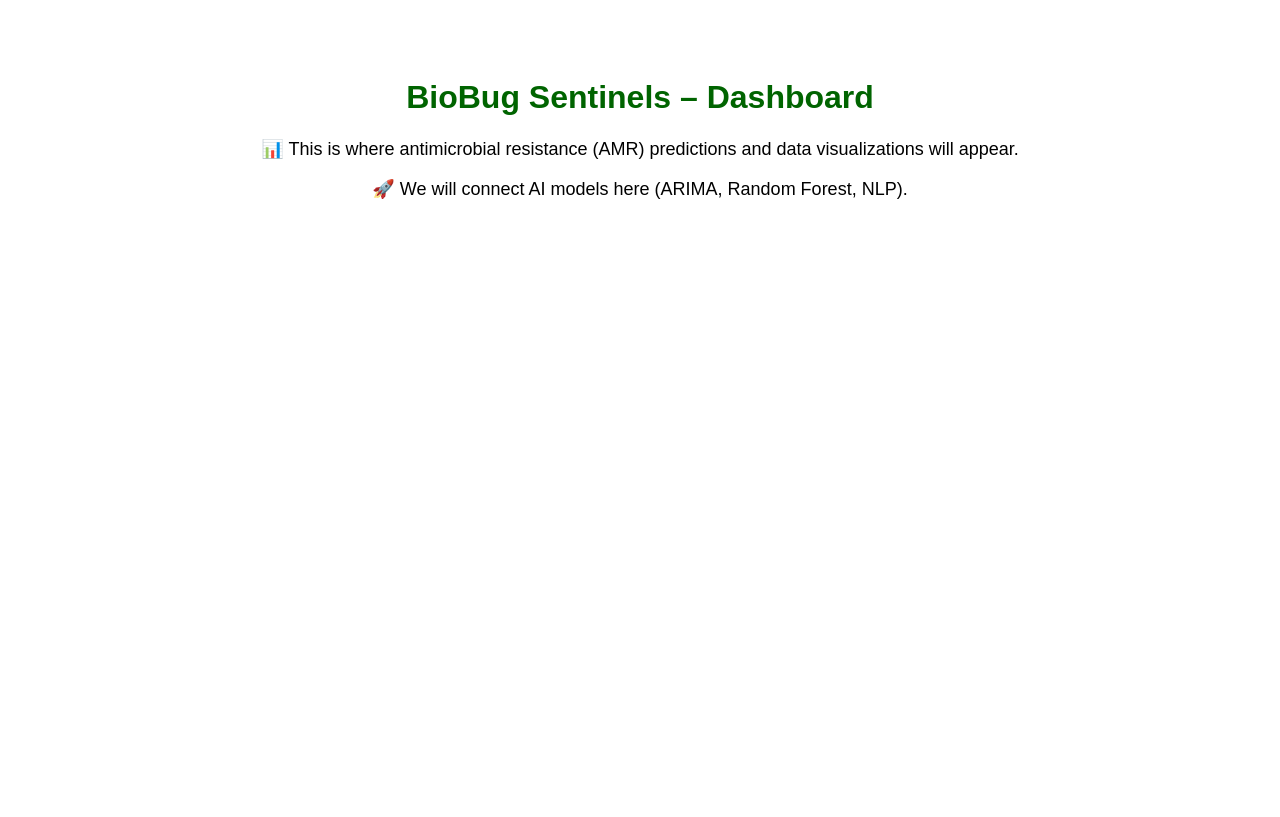
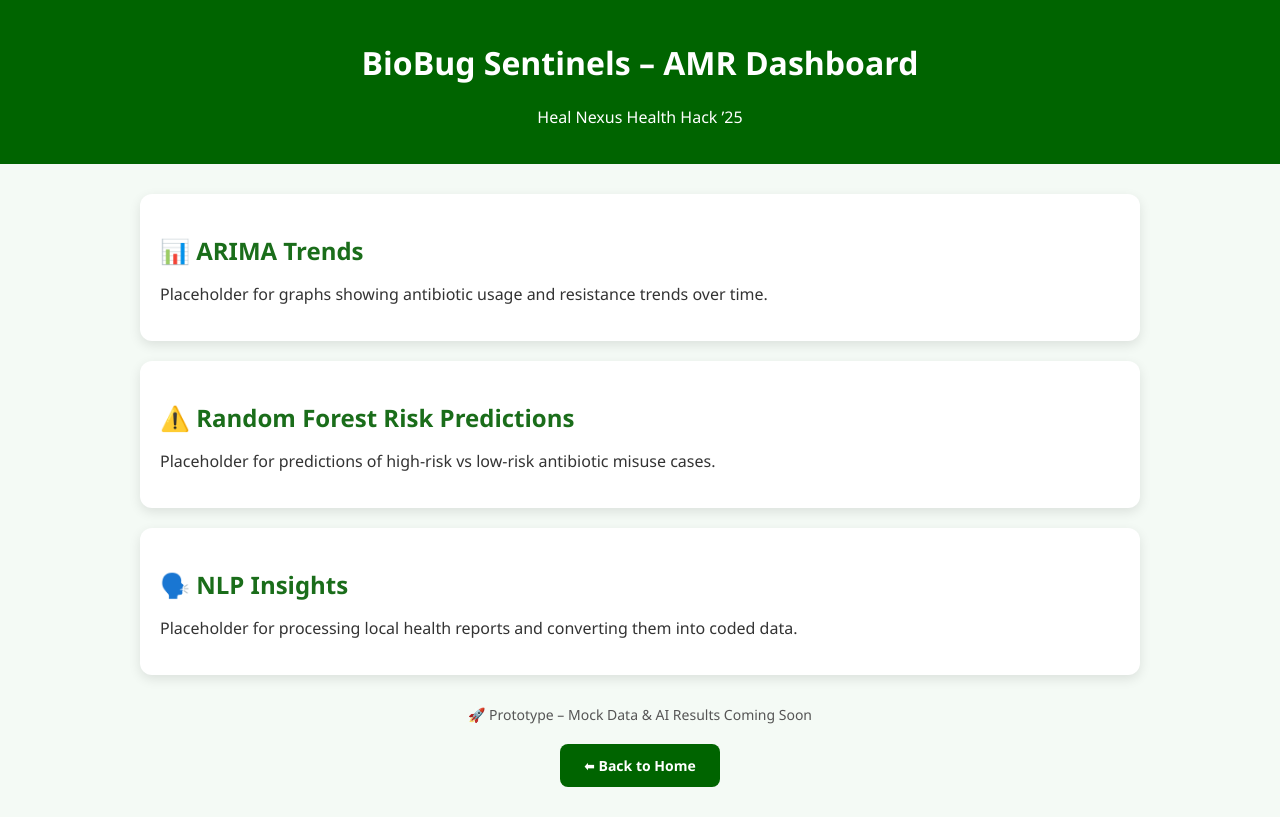
Before and after one commit to osundaretaye-ctrl/Biobug-sentinels-biosurveillance, a plain HTML site: page dashboard.html in a window 1280 px wide. Drawn offline with Linux system fonts and the light colour scheme.

Commit message:
Update dashboard.html

```diff
--- a/dashboard.html
+++ b/dashboard.html
@@ -3,16 +3,84 @@
 <head>
   <meta charset="UTF-8" />
   <meta name="viewport" content="width=device-width, initial-scale=1.0" />
-  <title>BioBug Dashboard</title>
+  <title>BioBug Sentinels – Dashboard</title>
   <style>
-    body { font-family: Arial, sans-serif; text-align: center; padding: 50px; }
-    h1 { color: darkgreen; }
-    p { font-size: 18px; }
+    body {
+      font-family: "Segoe UI", Tahoma, Geneva, Verdana, sans-serif;
+      margin: 0;
+      padding: 0;
+      background: #f4faf5;
+      color: #333;
+    }
+    header {
+      background: darkgreen;
+      color: white;
+      padding: 20px;
+      text-align: center;
+    }
+    .container {
+      padding: 30px;
+      max-width: 1000px;
+      margin: auto;
+    }
+    h2 {
+      color: #1a6d1a;
+      margin-bottom: 10px;
+    }
+    .card {
+      background: #fff;
+      border-radius: 12px;
+      padding: 20px;
+      margin-bottom: 20px;
+      box-shadow: 0 4px 12px rgba(0, 0, 0, 0.1);
+    }
+    .footer {
+      text-align: center;
+      margin-top: 30px;
+      font-size: 14px;
+      color: #555;
+    }
+    a.btn {
+      display: inline-block;
+      margin-top: 20px;
+      padding: 12px 24px;
+      background: darkgreen;
+      color: white;
+      text-decoration: none;
+      border-radius: 8px;
+      font-weight: bold;
+    }
+    a.btn:hover {
+      background: green;
+    }
   </style>
 </head>
 <body>
-  <h1>BioBug Sentinels – Dashboard</h1>
-  <p>📊 This is where antimicrobial resistance (AMR) predictions and data visualizations will appear.</p>
-  <p>🚀 We will connect AI models here (ARIMA, Random Forest, NLP).</p>
+  <header>
+    <h1>BioBug Sentinels – AMR Dashboard</h1>
+    <p>Heal Nexus Health Hack ’25</p>
+  </header>
+
+  <div class="container">
+    <div class="card">
+      <h2>📊 ARIMA Trends</h2>
+      <p>Placeholder for graphs showing antibiotic usage and resistance trends over time.</p>
+    </div>
+
+    <div class="card">
+      <h2>⚠️ Random Forest Risk Predictions</h2>
+      <p>Placeholder for predictions of high-risk vs low-risk antibiotic misuse cases.</p>
+    </div>
+
+    <div class="card">
+      <h2>🗣️ NLP Insights</h2>
+      <p>Placeholder for processing local health reports and converting them into coded data.</p>
+    </div>
+
+    <div class="footer">
+      🚀 Prototype – Mock Data & AI Results Coming Soon <br />
+      <a href="index.html" class="btn">⬅ Back to Home</a>
+    </div>
+  </div>
 </body>
 </html>
```
